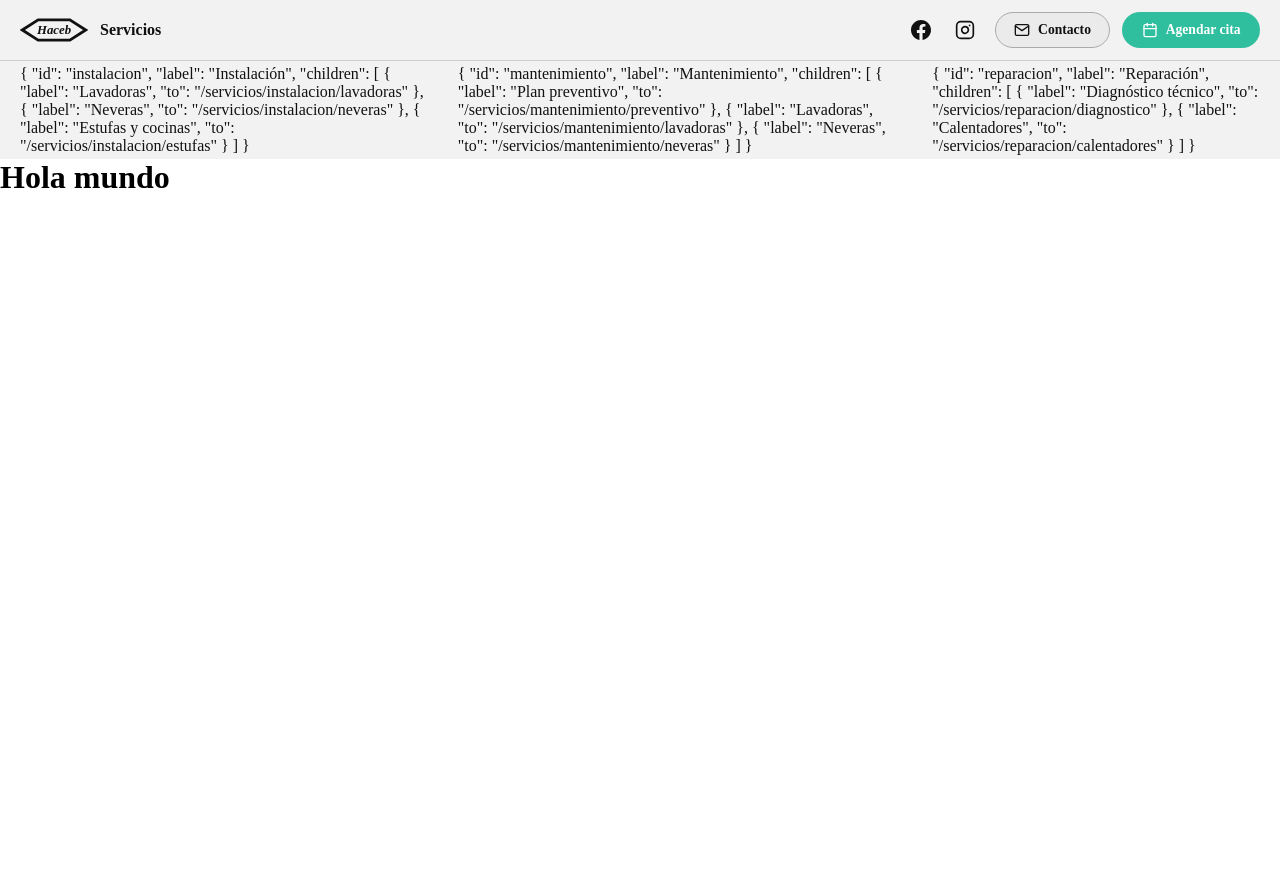
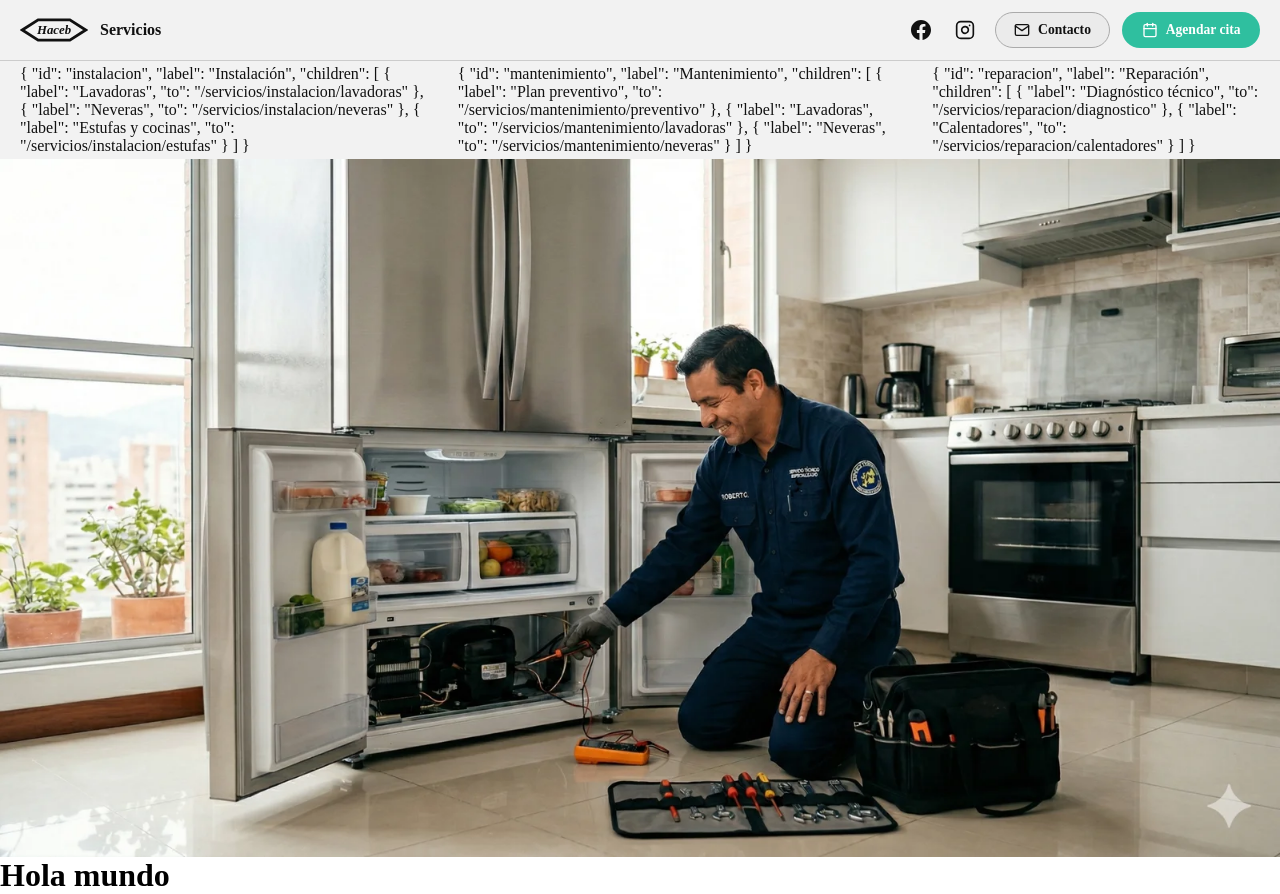
Before and after one commit to thegitdon/appliance, a Vue app: page / in a window 1280 px wide. Before the commit the page ends 800 px from the top, so only its background shows below. Built offline with nearby package versions, Linux system fonts and the light colour scheme; the HTML template or start-up script is replaced by a standard one.

Commit message:
Se creó banner con sistema de carga de imagenes

```diff
--- a/src/Home.vue
+++ b/src/Home.vue
@@ -1,10 +1,12 @@
 <script setup>
+import Banner from './components/banner/Banner.vue';
 import AppNavbar from './components/navbar/AppNavbar.vue';
 </script>
 
 <template>
     <AppNavbar />
     <main>
+        <Banner />
         <h1>Hola mundo</h1>
         <!-- tu contenido -->
     </main>
--- /dev/null
+++ b/src/components/banner/Banner.vue
@@ -0,0 +1,23 @@
+<script setup>
+    import ResponsivePicture from '../common/ResponsivePicture.vue';
+    import { useImage } from '../../composables/useImage.js';
+
+    const props = defineProps({
+        imageKey: { type: String, default: 'banner_servicios' },
+    });
+
+    const { image } = useImage(() => props.imageKey);
+</script>
+
+<template>
+    <section v-if="image" class="banner" :aria-label="image.title">
+        <ResponsivePicture :image="image" loading="eager" />
+    </section>
+</template>
+
+<style scoped>
+    .banner {
+        width: 100%;
+        overflow: hidden;
+    }
+</style>
--- /dev/null
+++ b/src/components/common/ResponsivePicture.vue
@@ -0,0 +1,59 @@
+<script setup>
+    import { computed } from 'vue';
+    import { isValidImageConfig } from '../../composables/useImage.js';
+
+    const props = defineProps({
+        image: {
+            type: Object,
+            required: true,
+            validator: isValidImageConfig,
+        },
+        loading: {
+            type: String,
+            default: 'lazy',
+            validator: (value) => ['lazy', 'eager'].includes(value),
+        },
+        // Puntos de corte configurables
+        breakpoints: {
+            type: Object,
+            default: () => ({ medium: '768px', large: '1200px' }),
+        },
+    });
+
+    // Orden importa: el navegador toma el primer <source> que cumpla el media query
+    const sources = computed(() => {
+        if (!props.image.multiples) return [];
+        const { large, medium } = props.image.images;
+
+        return [
+            { media: `(min-width: ${props.breakpoints.large})`, srcset: large },
+            { media: `(min-width: ${props.breakpoints.medium})`, srcset: medium },
+        ];
+    });
+
+    const fallbackSrc = computed(() =>
+        props.image.multiples ? props.image.images.small : props.image.image,
+    );
+</script>
+
+<template>
+    <picture class="responsive-picture">
+        <source v-for="source in sources" :key="source.media" :media="source.media" :srcset="source.srcset" />
+        <img :src="fallbackSrc" :alt="image.alt ?? ''" :title="image.title ?? undefined" :loading="loading"
+            decoding="async" />
+    </picture>
+</template>
+
+<style scoped>
+    .responsive-picture {
+        display: block;
+        width: 100%;
+    }
+
+    .responsive-picture img {
+        display: block;
+        width: 100%;
+        height: auto;
+        object-fit: cover;
+    }
+</style>
--- a/src/components/navbar/NavbarTop.vue
+++ b/src/components/navbar/NavbarTop.vue
@@ -1,7 +1,7 @@
 <script setup>
     import BrandLogo from './BrandLogo.vue';
     import SocialLinks from './SocialLinks.vue';
-    import BaseButton from './BaseButton.vue';
+    import BaseButton from '../common/BaseButton.vue';
     import IconCalendar from './icons/IconCalendar.vue';
     import IconMail from './icons/IconMail.vue';
 
--- /dev/null
+++ b/src/composables/useImage.js
@@ -0,0 +1,51 @@
+import { computed, toValue } from 'vue'
+import images from '../data/images.js'
+
+/**
+ * Valida la regla de negocio:
+ * - multiples: true  → requiere `images` con small, medium y large
+ * - multiples: false → requiere `image`
+ */
+export function isValidImageConfig(config) {
+    if (!config || typeof config !== 'object') return false
+
+    if (config.multiples) {
+        return ['small', 'medium', 'large'].every(
+            (size) => typeof config.images?.[size] === 'string',
+        )
+    }
+    return typeof config.image === 'string'
+}
+
+function findImageConfig(key) {
+    const entry = images.find((item) => Object.hasOwn(item, key))
+    return entry ? entry[key] : null
+}
+
+/**
+ * @param {string | import('vue').Ref<string> | () => string} key
+ * @returns {{ image: import('vue').ComputedRef<Object|null> }}
+ */
+export function useImage(key) {
+    const image = computed(() => {
+        const resolvedKey = toValue(key)
+        const config = findImageConfig(resolvedKey)
+
+        if (!config) {
+            console.warn(`[useImage] No existe una imagen registrada como "${resolvedKey}".`)
+            return null
+        }
+
+        if (!isValidImageConfig(config)) {
+            console.warn(
+                `[useImage] Configuración inválida para "${resolvedKey}". ` +
+                'Si "multiples" es true se requiere "images" (small, medium, large); si es false, se requiere "image".',
+            )
+            return null
+        }
+
+        return config
+    })
+
+    return { image }
+}
--- /dev/null
+++ b/src/data/images.js
@@ -0,0 +1,22 @@
+export default [
+    {
+        banner_servicios: {
+            multiples: true,
+            images: {
+                small: 'assets/images/ac7bbfc16bc3b27271dd5d47f09ac8c8.webp',
+                medium: 'assets/images/ac7bbfc16bc3b27271dd5d47f09ac8c8.webp',
+                large: 'assets/images/ac7bbfc16bc3b27271dd5d47f09ac8c8.webp',
+            },
+            alt: 'Técnico realizando mantenimiento de electrodomésticos Haceb',
+            title: 'Banner de servicios Haceb',
+        },
+    },
+    {
+        logo_oportunidad_vida: {
+            multiples: false,
+            image: 'assets/images/logo-oportunidad-de-vida.webp',
+            alt: 'Oportunidad de vida IPS',
+            title: 'Logo de oportunidad de vida IPS',
+        },
+    },
+]
```
Also changed, not shown: public/assets/images/ac7bbfc16bc3b27271dd5d47f09ac8c8.webp (added), src/components/common/BaseButton.vue (renamed from src/components/navbar/BaseButton.vue).
